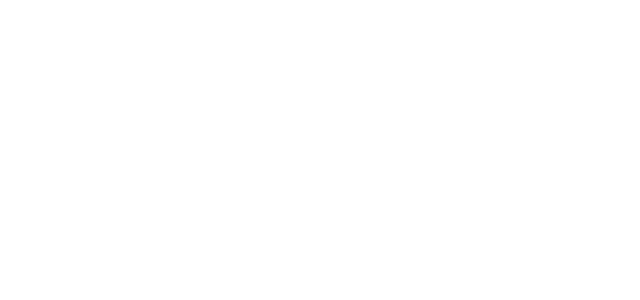
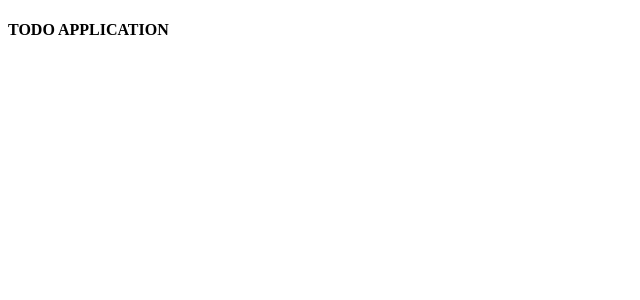
Before and after one commit to Nweke273/to-to-app, a React (Create React App) app: page / in a window 1280 px wide. Shown: the top 300 px of the page, without its empty margins (0-640 px from the left). Built offline with nearby package versions, Linux system fonts and the light colour scheme.

Commit message:
created components folder and header component

```diff
--- a/src/App.js
+++ b/src/App.js
@@ -1,8 +1,9 @@
+import Header from "./components/Header";
 
 function App() {
   return (
     <div className="App">
-
+      <Header />
     </div>
   );
 }
--- /dev/null
+++ b/src/components/Header.jsx
@@ -0,0 +1,5 @@
+const Header = () => {
+  return <h4>TODO APPLICATION</h4>;
+};
+
+export default Header;
```
Also changed, not shown: src/styles.module.css (added).
